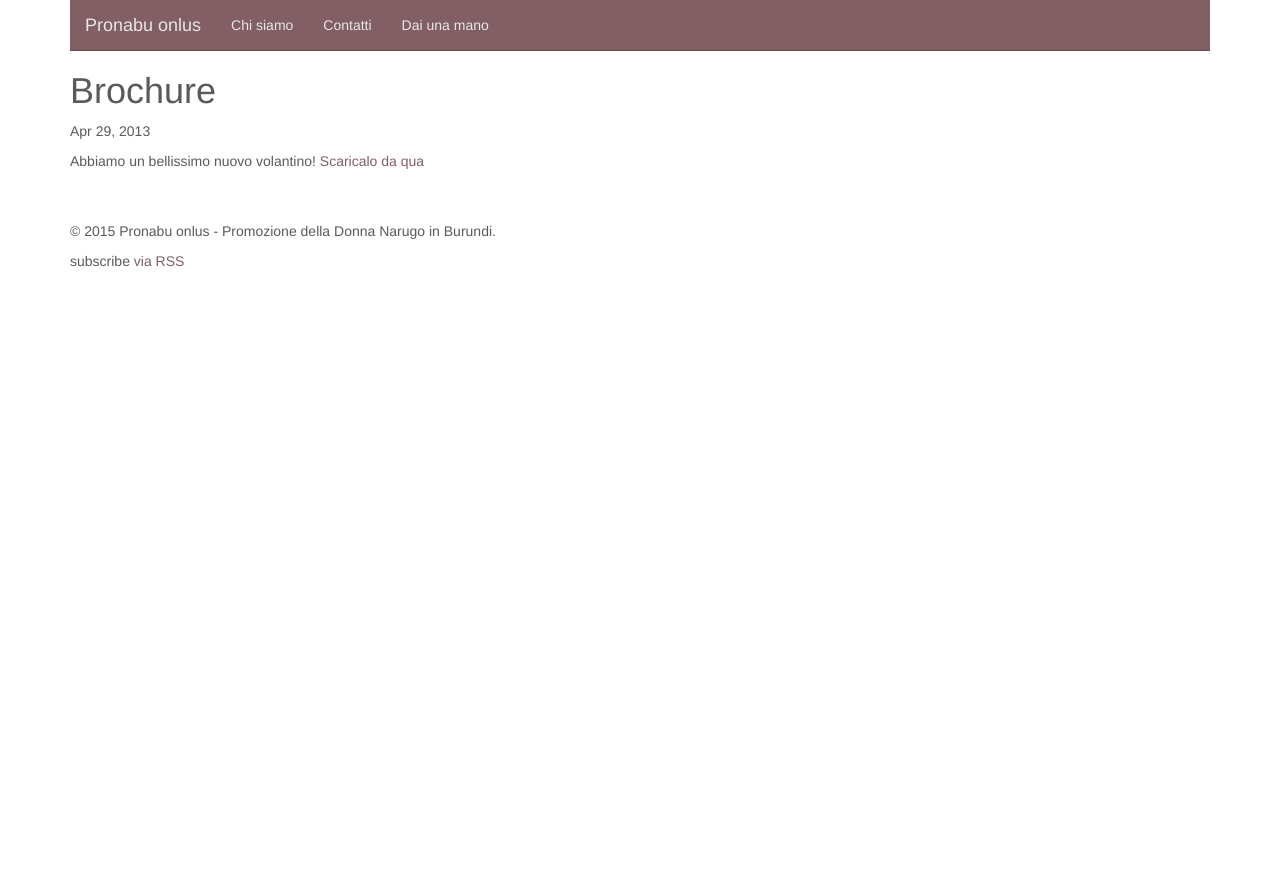
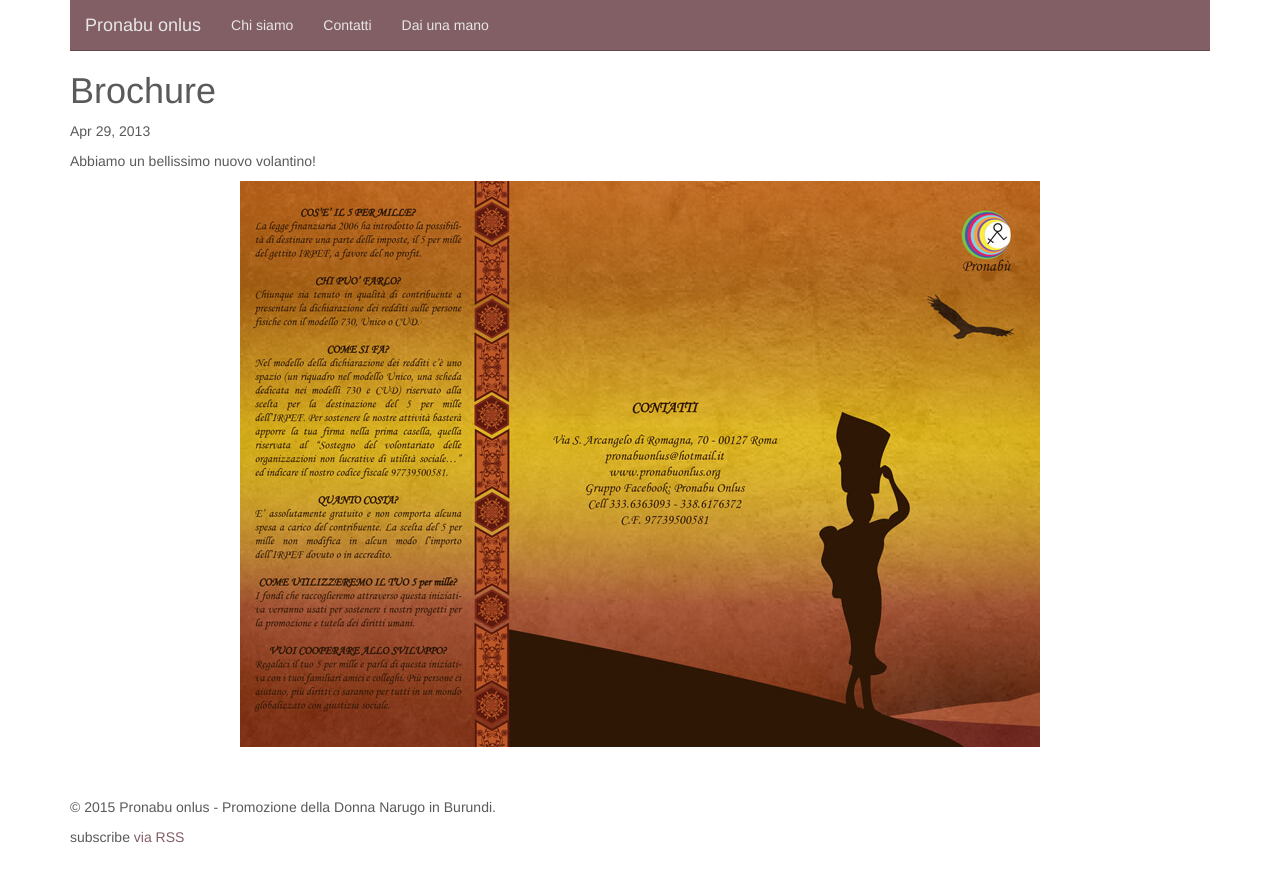
Before and after one commit to kajyr/pronabuonlus.org, a Jekyll site: the page built from _posts/2013-04-29-Brochure.md, in a window 1280 px wide. Shown: the top 882 px of the page. Built offline with Jekyll 4.4.1, drawn with Linux system fonts in a browser that asks for light colours; nearby versions of some CDN libraries.

Commit message:
better brochure

```diff
--- a/_posts/2013-04-29-Brochure.md
+++ b/_posts/2013-04-29-Brochure.md
@@ -8,4 +8,10 @@
 ---
 
 
-Abbiamo un bellissimo nuovo volantino! [Scaricalo da qua](/static/brochure/Brochure-A4-3Ante-Ass.-Pronabu.pdf)
+Abbiamo un bellissimo nuovo volantino!
+
+[![Ecco il nuovo volantino][volantino]][pdf]
+
+
+[volantino]: /static/brochure/anteprima.jpg
+[pdf]:       /static/brochure/Brochure-A4-3Ante-Ass.-Pronabu.pdf
```
Also changed, not shown: static/brochure/anteprima.jpg (added).
